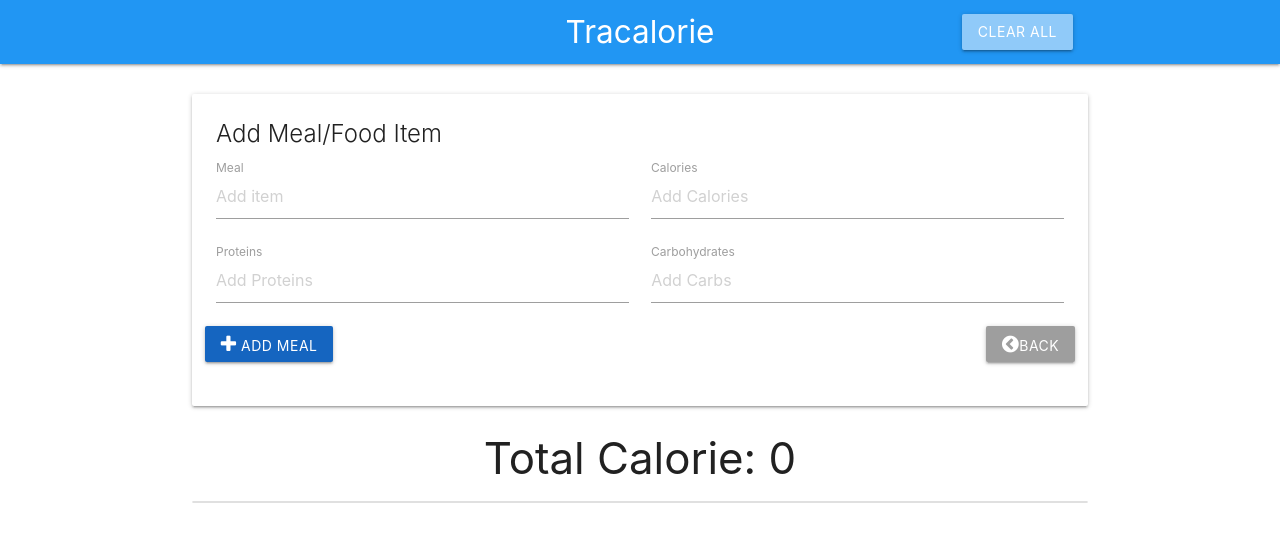
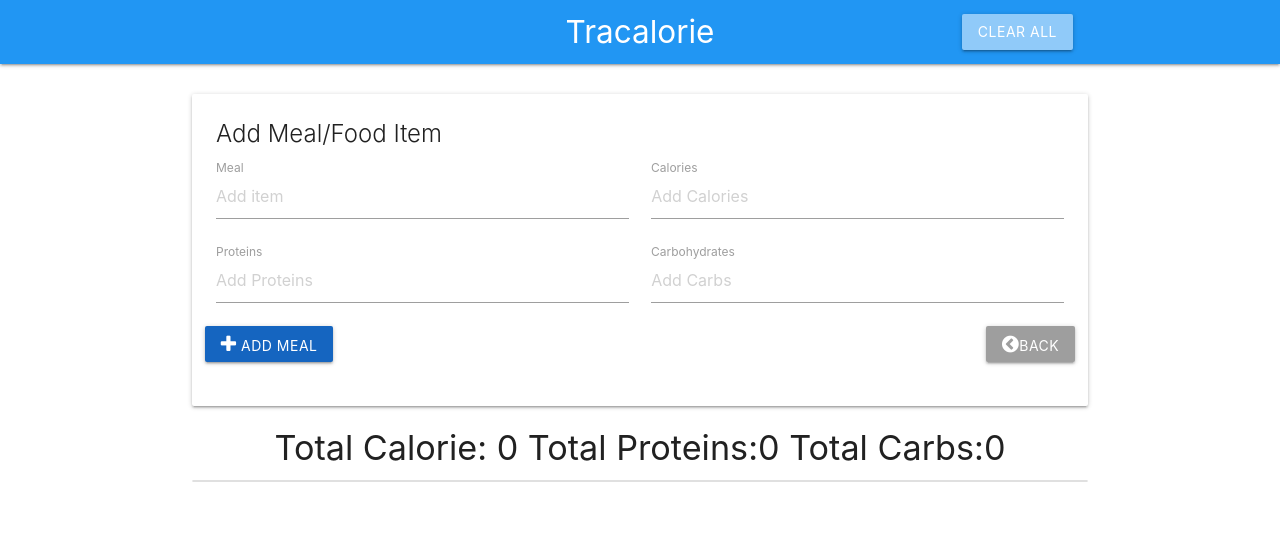
Before and after one commit to anassohail99/Track-Calories-app, a plain HTML site: page index.html in a window 1280 px wide. Drawn offline with nearby package versions, Linux system fonts and the light colour scheme.

Commit message:
updated Html File

```diff
--- a/index.html
+++ b/index.html
@@ -84,9 +84,13 @@
       </div>
 
       <!-- Calorie counts -->
-      <h3 class="center-align">
-        Total Calorie: <span class="total-calories">0</span>
-      </h3>
+      <h4 class="center-align">
+        Total Calorie: <span class="total-calories">0</span> Total
+        Proteins:<span class="total-pro">0</span> Total Carbs:<span
+          class="total-car"
+          >0</span
+        >
+      </h4>
 
       <!-- item list -->
       <ul id="item-list" class="collection">
```
